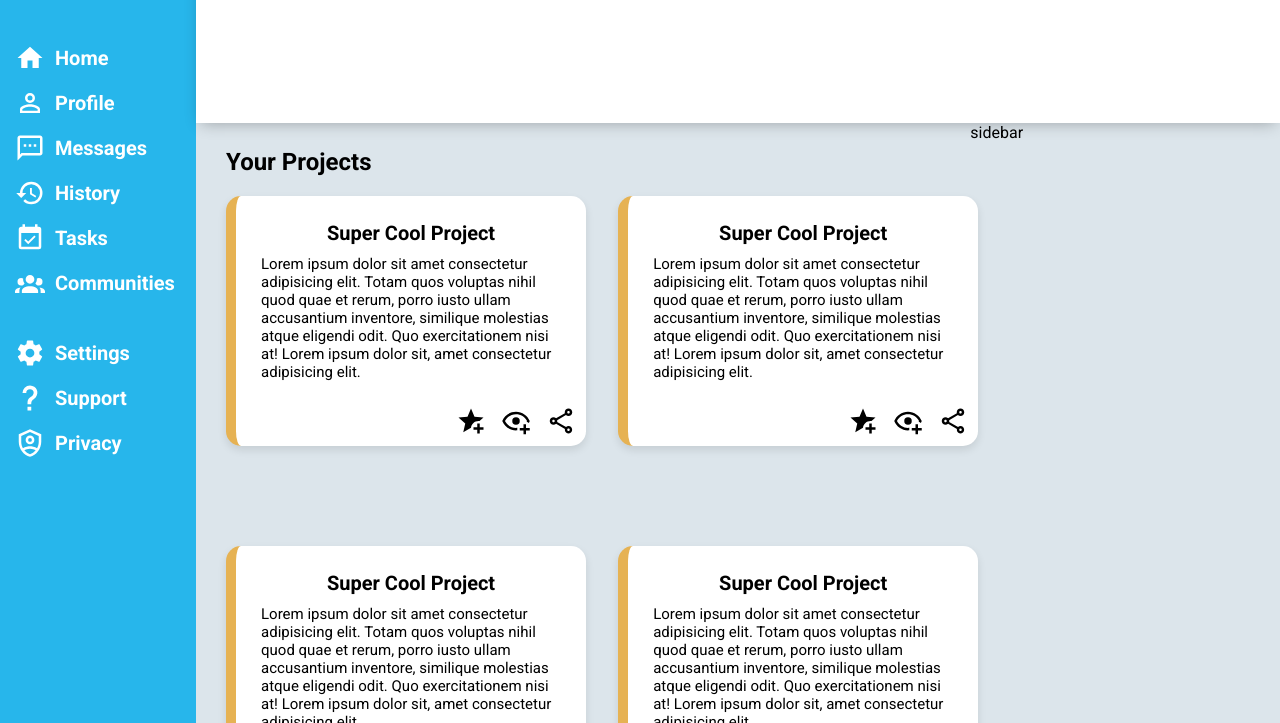
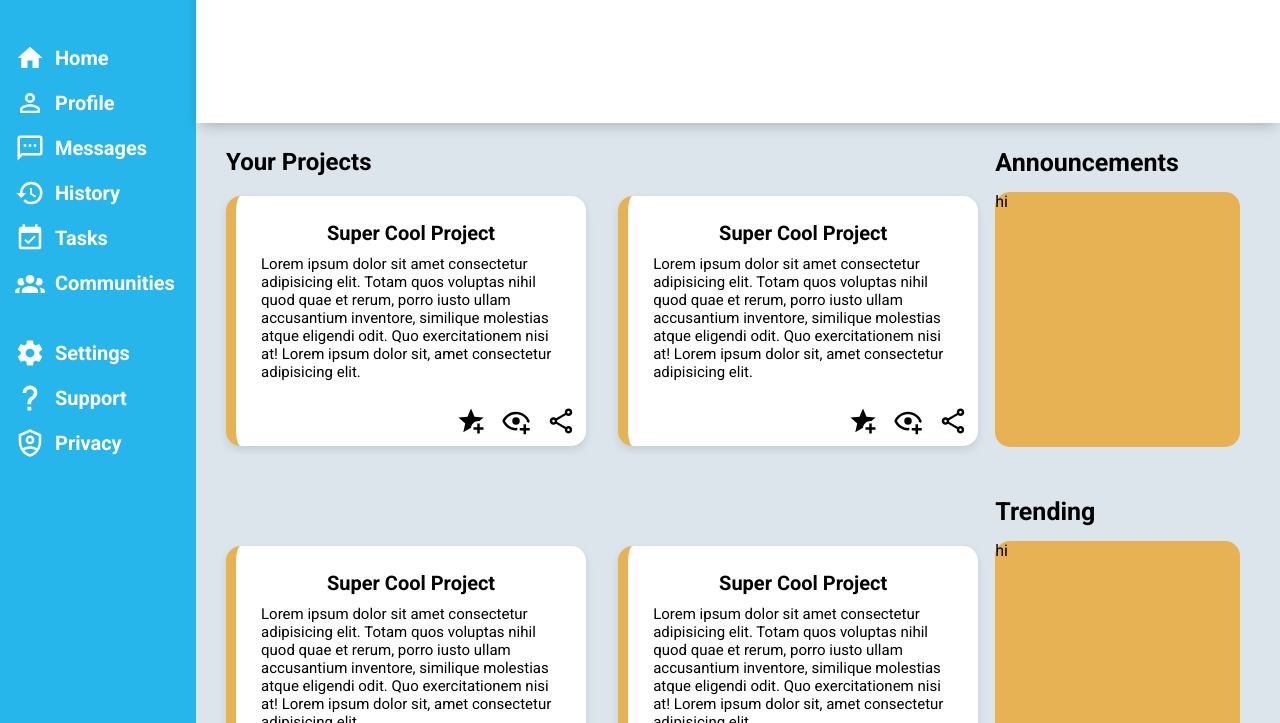
Before and after one commit to ethanncao/admin-dashboard, a plain HTML site: page index.html in a window 1280 px wide. Shown: the part 77-800 px from the top of the page. Drawn offline with Linux system fonts and the light colour scheme.

Commit message:
Sidebar: Created the general layout for the sidebar. Now just need to fill it with content

```diff
--- a/index.html
+++ b/index.html
@@ -125,7 +125,18 @@
         </div>
     </div>
     <!-- Container for the sidebar -->
-    <div class="sidebar">sidebar</div>
+    <div class="sidebar">
+      <div class="sidebar-container">
+        <div class="announcements">
+          <div class="announcement-title">Announcements</div>
+          <div class="announcement-card">hi</div>
+        </div>
+        <div class="trending">
+          <div class="trending-title">Trending</div>
+          <div class="trending-card">hi</div>
+        </div>
+      </div>
+    </div>
   </div>
 </body>
 </html>
--- a/styles.css
+++ b/styles.css
@@ -45,6 +45,9 @@ ul {
   background-color: rgb(220, 229, 235);
   grid-row: 2/5;
   grid-column-start: 3;
+  padding-top: 25px;
+  padding-left: 25px;
+  padding-right: 40px;
 }
 
 .container {
@@ -155,3 +158,22 @@ li {
   right: 0;
   margin: 10px;
 }
+
+/* Sidebar */
+.announcement-title, .trending-title {
+  font-weight: bold;
+  font-size: 25px;
+  margin-bottom: 15px;
+}
+
+.sidebar-container {
+  display: grid;
+  gap: 50px;
+  grid-template-rows: repeat(auto-fit, minmax(250px, 1fr));
+}
+
+.announcement-card, .trending-card {
+  background-color:rgb(230, 178, 83);
+  height: 255px;
+  border-radius: 15px;
+}
```
Also changed, not shown: profile-pic.png (deleted).
